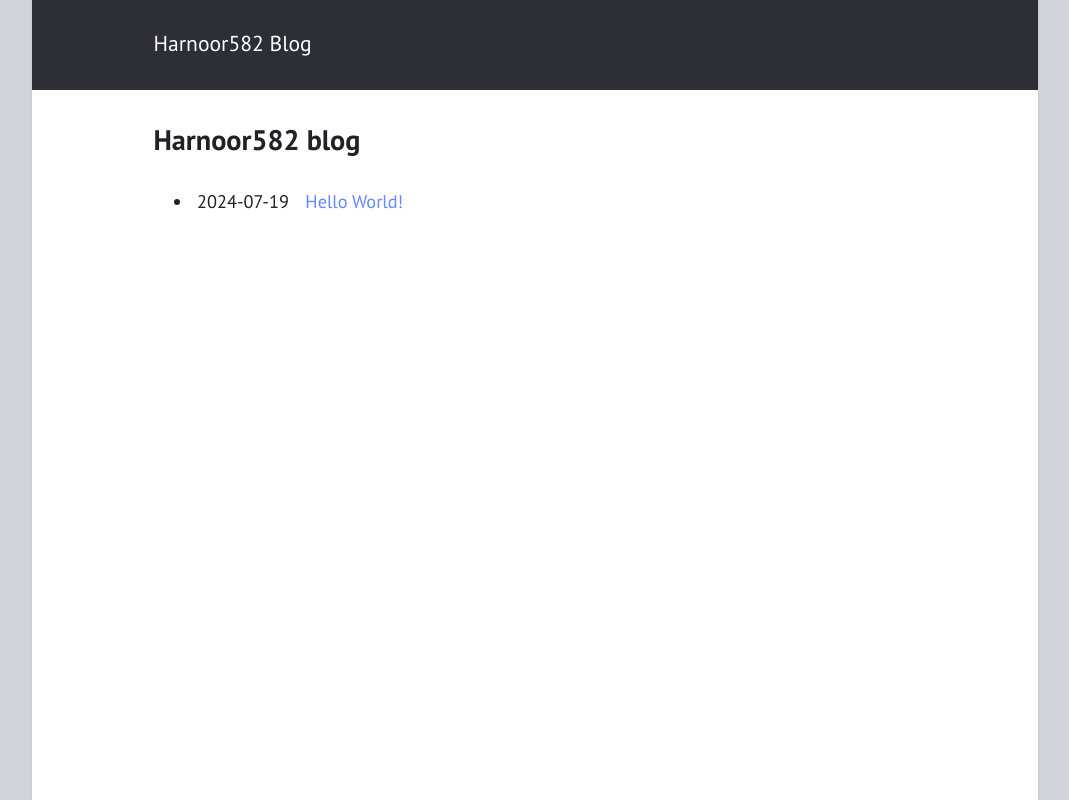
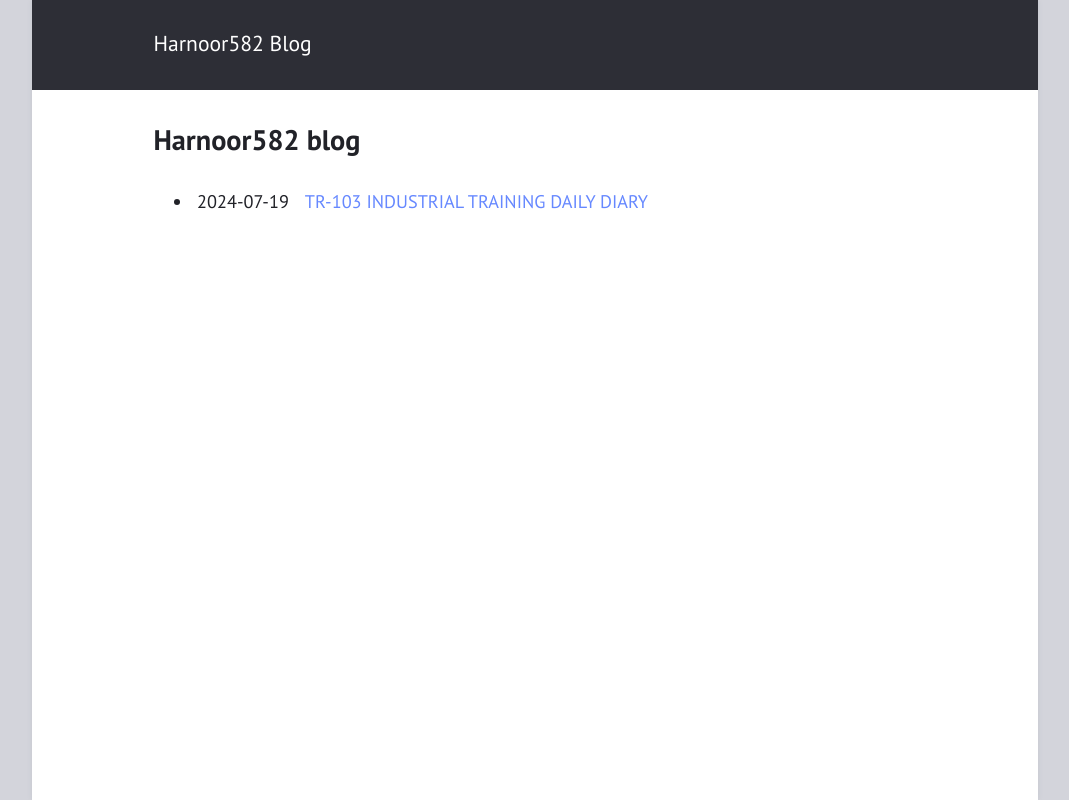
Before and after one commit to Singharnoor009/singharnoor009.github.io, a plain HTML site: page index.html in a window 1280 px wide. Shown: the whole page, without its empty margins (105-1174 px from the left). Drawn offline with Linux system fonts and the light colour scheme.

Commit message:
Update index.html

```diff
--- a/index.html
+++ b/index.html
@@ -28,7 +28,7 @@
   <ul class="archive">
     <li>
       <time datetime="2024-07-19T15:04:56&#43;05:30">2024-07-19</time>
-      <a href="https://singharnoor009.github.io/posts/mypost/">Hello World!</a>
+      <a href="https://singharnoor009.github.io/posts/mypost/">TR-103 INDUSTRIAL TRAINING DAILY DIARY</a>
     </li>
   </ul>
 
```
